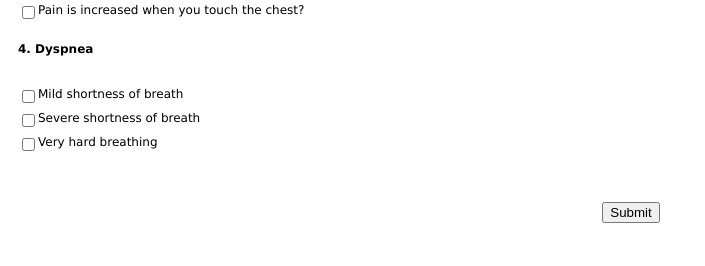
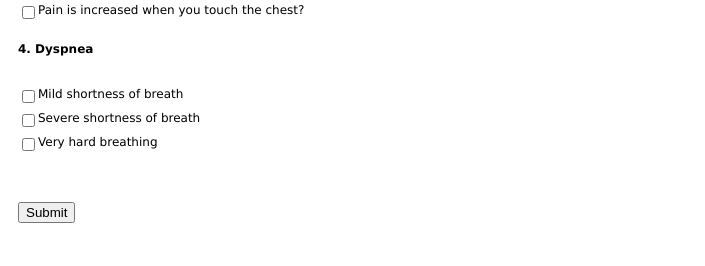
Before and after one commit to r954/survey, a PHP site: page / in a window 1280 px wide. Shown: the part 534-800 px from the top of the page, without its empty margins (0-705 px from the left). Run offline with PHP 8.4, Linux system fonts and the light colour scheme; some libraries are stand-ins or nearby versions.

Commit message:
Minor change

```diff
--- a/index.php
+++ b/index.php
@@ -168,9 +168,9 @@ Signs and Symptoms Survey
           </div>
         </div>
       </li>
-      <li class="form-line" data-type="control_button" id="id_14">
+      <li class="form-line" data-type="control_button"  id="id_14">
         <div id="cid_14" class="form-input-wide">
-          <div style="text-align:center" class="form-buttons-wrapper ">
+          <div style="text-align:left" class="form-buttons-wrapper ">
             <button id="form_submit" type="submit" class="form-submit-button" data-component="button" data-content="">
               Submit
             </button>
```
